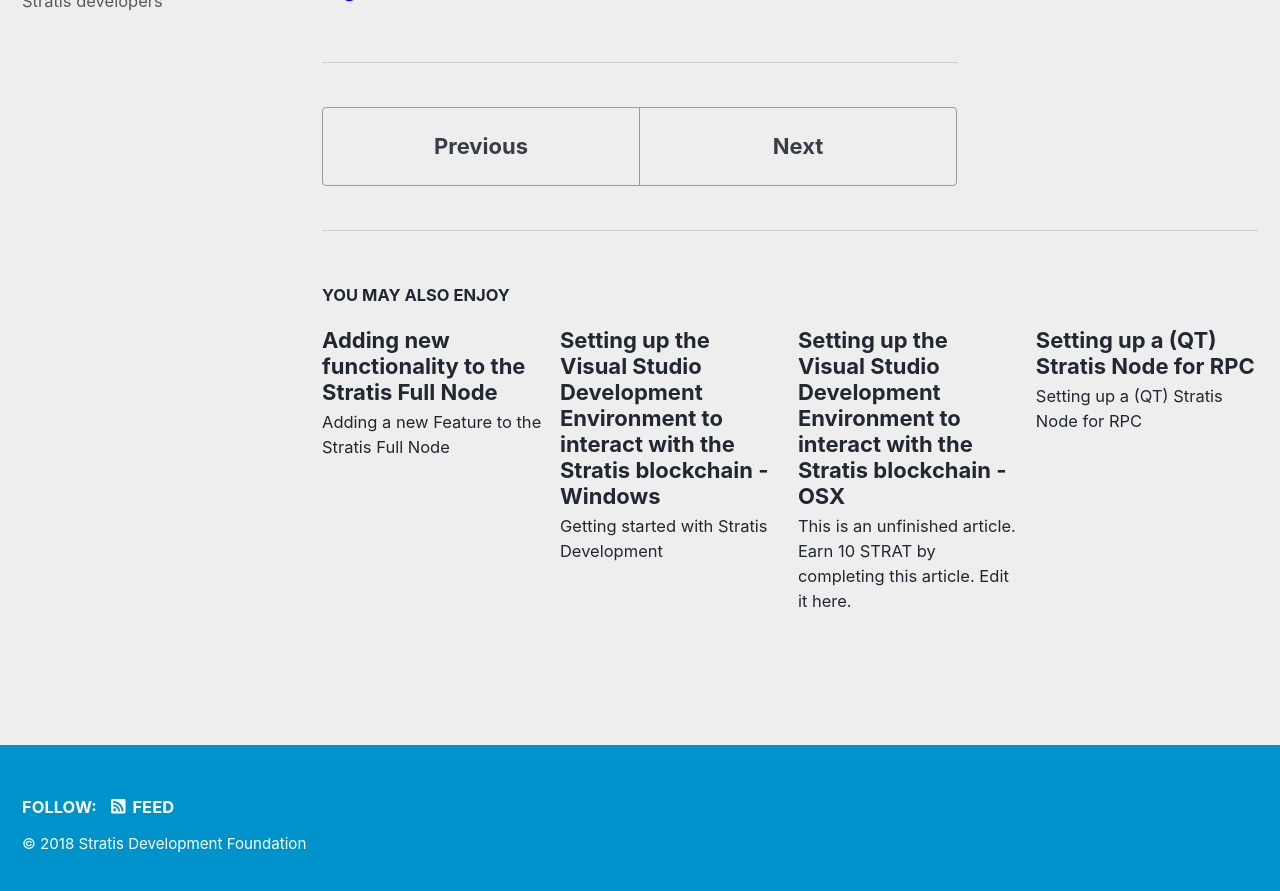
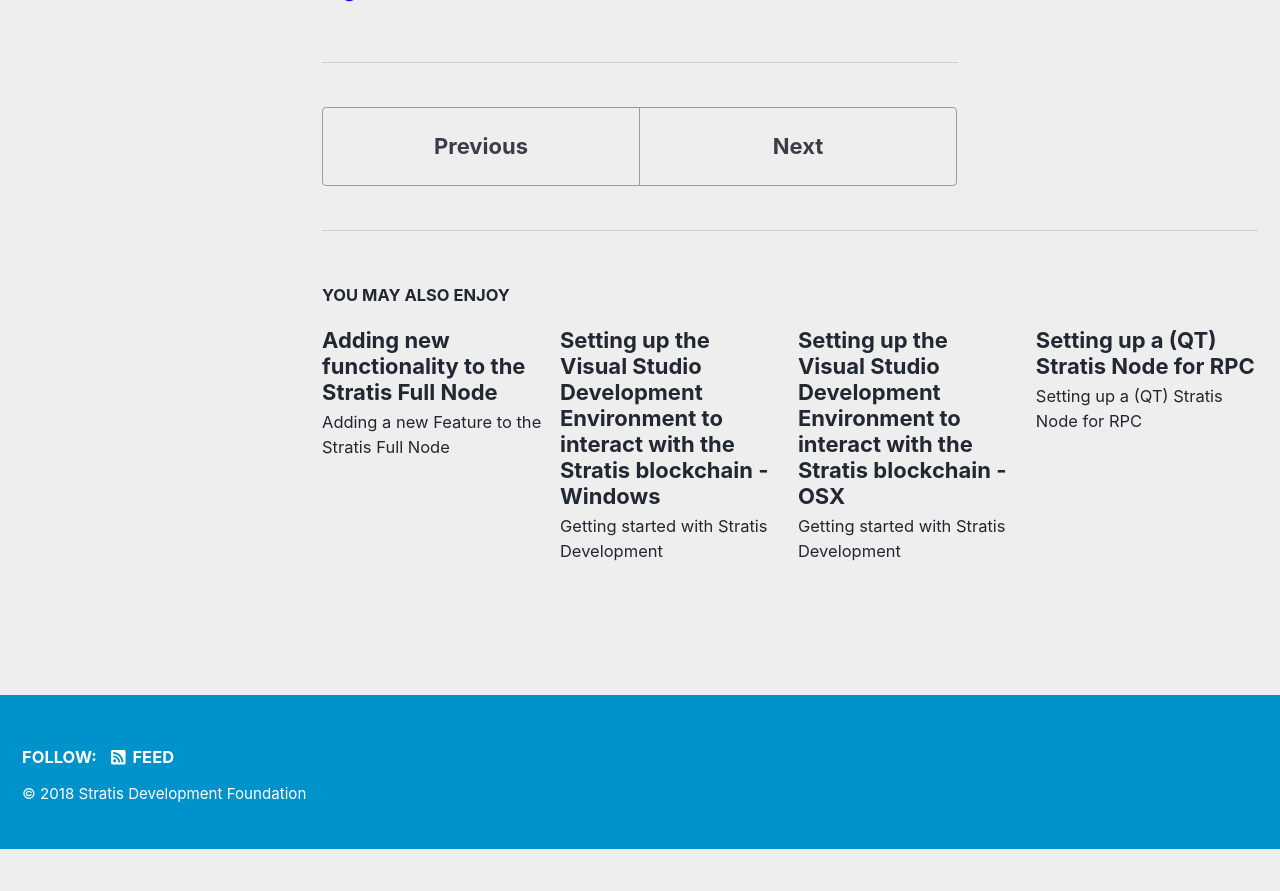
Before and after one commit to StratisDevelopmentFoundation/StratisDevelopmentFoundation.github.io, a Jekyll site: the page built from _posts/2018-04-01-Azure-Dev.md, in a window 1280 px wide and 900 px high, scrolled down 1610 px. Shown: the top 891 px of the window. Built offline with Jekyll 4.4.1, drawn with Linux system fonts in a browser that asks for light colours; nearby versions of some CDN libraries; after the commit the page ends 2460 px from its top, so only the background shows below that.

```diff
--- a/_posts/2018-04-01-VS-setup-osx.md
+++ b/_posts/2018-04-01-VS-setup-osx.md
@@ -1,13 +1,11 @@
 ---
 title:  "Setting up the Visual Studio Development Environment to interact with the Stratis blockchain - OSX"
 date:   2018-04-01 16:16:01 -0600
-categories: learning bounties
+categories: learning
+permalink: /vs-setup-osx/
 post_importance: 1
-bounty: 10
+author: Ashirvad
 ---
-This is an unfinished article. Earn {{ page.bounty }} STRAT by completing this article. Edit it [here](https://github.com/StratisDevelopmentFoundation/StratisDevelopmentFoundation.github.io/edit/master/{{ page.path }}).
-{: .notice--info}
-
 # Getting started with Stratis Development
 
 This article will show you how to set up Visual Studio so that you can run C# code that interacts with the Stratis blockchain.
```
Also changed, not shown: _data/authors.yml (+8 -0 lines).
